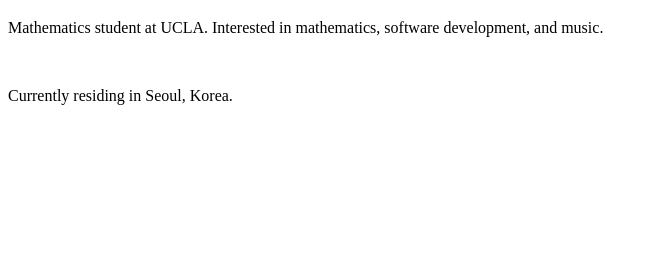
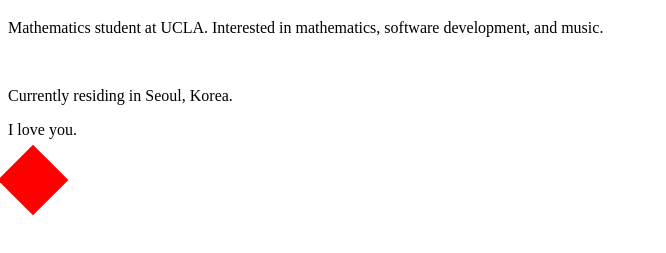
Before and after one commit to eunsooan/eunsooan.github.io, a plain HTML site: page index.html in a window 1280 px wide. Shown: the part 61-314 px from the top of the page, without its empty margins (0-666 px from the left). Drawn offline with Linux system fonts and the light colour scheme.

Commit message:
Update index.html

```diff
--- a/index.html
+++ b/index.html
@@ -1,5 +1,34 @@
 <!DOCTYPE HTML>
 <html>
+
+<style>
+  #heart {
+    position: absolute;
+    margin: auto;
+    background-color: red;
+    width: 50px;
+    height: 50px;
+    transform: rotate(-45deg);
+  }
+
+  #heart::before {
+    content: "";
+    border-radius: 50%;
+    width: 50px;
+    height: 50px;
+    top: 0px;
+    left: 25px;
+  }
+
+  #heart::after {
+    content: "";
+    border-radius: 50%;
+    width: 50px;
+    height: 50px;
+    top: -25px;
+    left: 0px;
+  }
+</style>
 
 <head>
 
@@ -18,6 +47,8 @@
 
   <p>Currently residing in Seoul, Korea.</p>
 
+  <p>I love you.</p><div id="heart"></div>
+
   <footer>
   </footer>
 
```
